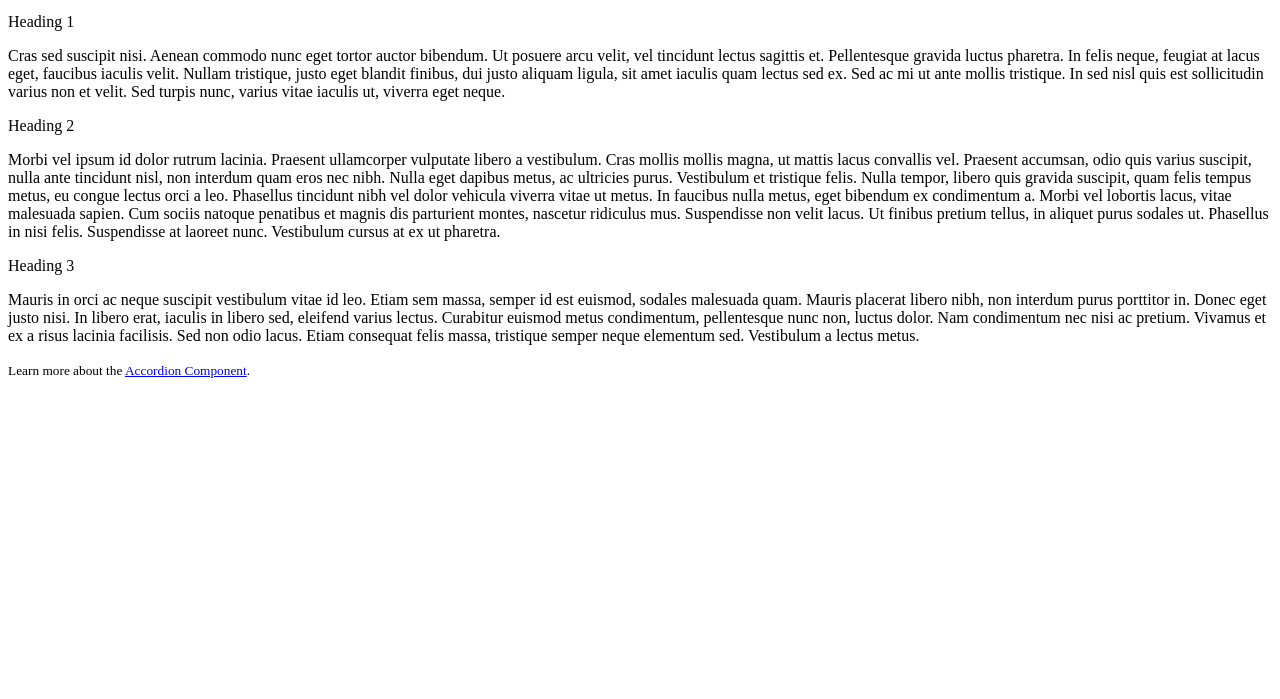
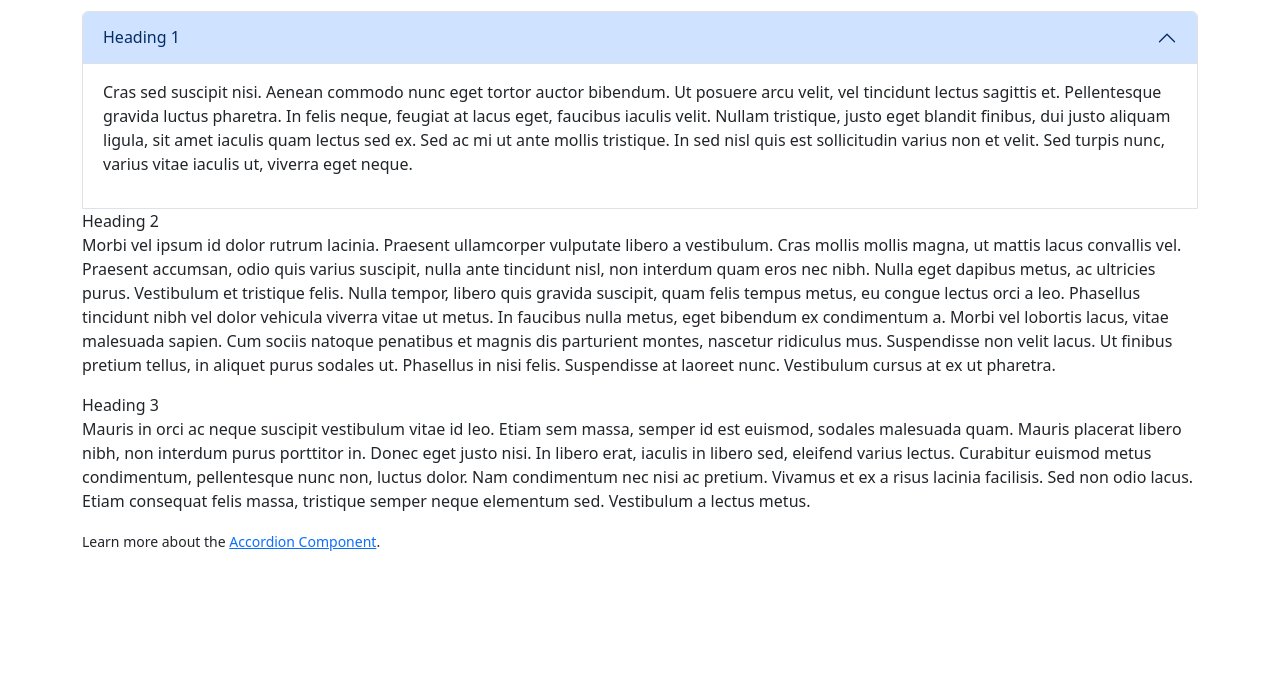
Before and after one commit to smccrindle/comp2081, a plain HTML site: page lesson-8/accordion.html in a window 1280 px wide. Shown: the part 101-800 px from the top of the page. Drawn offline with nearby package versions, Linux system fonts and the light colour scheme.

Commit message:
Added one accordion item

```diff
--- a/lesson-8/accordion.html
+++ b/lesson-8/accordion.html
@@ -6,40 +6,38 @@
 		<title>Collapse | Bootstrap</title>
 		<!-- Bootstrap -->
 		<!-- STEP 1: Link to the Bootstrap CSS using a Content Distribution Network (CDN) -->
-
-
-
+		<link href="https://cdn.jsdelivr.net/npm/bootstrap@5.3.2/dist/css/bootstrap.min.css" rel="stylesheet" integrity="sha384-T3c6CoIi6uLrA9TneNEoa7RxnatzjcDSCmG1MXxSR1GAsXEV/Dwwykc2MPK8M2HN" crossorigin="anonymous">
 	</head>
 	<body>
 <!-- STEP 3: Build a fluid or a fixed-width container for proper alignment and padding of content-->
-
+		<div class="container">
 <!-- STEP 4: Build out your basic page-level containers, HEADER, MAIN, and FOOTER -->
-
+			<header>
 				<h1 class="display-5">Accordion | Bootstrap</h1>
 				<p class="lead">Follow along as we build a Bootstrap Accordion component, using the required markup, attributes, and values.</p>
 				<!-- Bootstrap has some great typography features: https://getbootstrap.com/docs/4.0/content/typography/ -->
-
-
+			</header>
+			<main>
 <!-- STEP 5: Surround the entire collection of content with a DIV element to serve as the root for the accordion - use the "accordion" class and a suitable id -->
-
+				<div class="accordion" id="myAccordion">
 <!-- STEP 6: Create a SECTION element for each heading and content pair, by adding the "accordion-item" class -->
-
+					<section class="accordion-item">
 <!-- STEP 7: Identify the heading for each accordion item with an H2 element - include the class "accordion-header", a unique id for each -->
-
+						<h2 class="accordion-header" id="heading1">
 <!-- STEP 8: Inside the H2, add a BUTTON element with the type set to "button", the class "accordion-button", the data-bs-toggle attribute set to "collapse", the data-bs-target pointing to the id of the element to be collapsed -->
-							Heading 1
-
+							<button class="accordion-button" type="button" data-bs-toggle="collapse" data-bs-target="#collapse1">Heading 1</button>
+						</h2>
 <!-- STEP 9a: Surround each of the paragraphs with a DIV identifying them as the collapsible element with the class "accordion-collapse" and put it in the collapsed state with the class "collapse" - add the id "collapse1" -->
-
+						<div class="accordion-collapse collapse show" id="collapse1" data-bs-parent="#myAccordion">
 <!-- STEP 9b: Tie the collapsible DIV you just created above to the parent accordion element with the data-bs-parent attribute pointing to the id of the entire accordion widget (see STEP 5)-->
 <!-- STEP 10: Create another DIV element with the class "accordion-body", which surrounds the content itself (a P element in this case) -->
-
+							<div class="accordion-body">
 								<p>Cras sed suscipit nisi. Aenean commodo nunc eget tortor auctor bibendum. Ut posuere arcu velit, vel tincidunt lectus sagittis et. Pellentesque gravida luctus pharetra. In felis neque, feugiat at lacus eget, faucibus iaculis velit. Nullam tristique, justo eget blandit finibus, dui justo aliquam ligula, sit amet iaculis quam lectus sed ex. Sed ac mi ut ante mollis tristique. In sed nisl quis est sollicitudin varius non et velit. Sed turpis nunc, varius vitae iaculis ut, viverra eget neque.</p>
-
-
-
+							</div><!-- .accordion-body -->
+						</div><!-- .accordion-collapse -->
+					</section>
 <!-- STEP 11: Go ahead and build out the next two accordion sections with the markup, attributes and values you used above and see if you can get the entire widget to function properly -->
-
+					<section>
 
 							Heading 2
 
@@ -47,8 +45,8 @@
 
 								<p>Morbi vel ipsum id dolor rutrum lacinia. Praesent ullamcorper vulputate libero a vestibulum. Cras mollis mollis magna, ut mattis lacus convallis vel. Praesent accumsan, odio quis varius suscipit, nulla ante tincidunt nisl, non interdum quam eros nec nibh. Nulla eget dapibus metus, ac ultricies purus. Vestibulum et tristique felis. Nulla tempor, libero quis gravida suscipit, quam felis tempus metus, eu congue lectus orci a leo. Phasellus tincidunt nibh vel dolor vehicula viverra vitae ut metus. In faucibus nulla metus, eget bibendum ex condimentum a. Morbi vel lobortis lacus, vitae malesuada sapien. Cum sociis natoque penatibus et magnis dis parturient montes, nascetur ridiculus mus. Suspendisse non velit lacus. Ut finibus pretium tellus, in aliquet purus sodales ut. Phasellus in nisi felis. Suspendisse at laoreet nunc. Vestibulum cursus at ex ut pharetra.</p>
 
-
-
+					</section>
+					<section>
 
 
 							Heading 3
@@ -59,15 +57,14 @@
 
 
 
-
-
-
-
+				</div><!-- .accordion -->
+			</main>
+			<footer>
 				<p><small>Learn more about the <a href="https://getbootstrap.com/docs/5.2/components/accordion/" title="View the Bootstrap documentation for the Accordion Component">Accordion Component</a>.</small></p>
-
-
+			</footer>
+		</div><!-- .container -->
 		<!-- STEP 2: Attach the supporting JavaScript Libraries -->
-
+		<script src="https://cdn.jsdelivr.net/npm/bootstrap@5.3.2/dist/js/bootstrap.bundle.min.js" integrity="sha384-C6RzsynM9kWDrMNeT87bh95OGNyZPhcTNXj1NW7RuBCsyN/o0jlpcV8Qyq46cDfL" crossorigin="anonymous"></script>
 	</body>
 </html>
 <!-- STEP 12: Have one of the panels default to visible by adding the class, "show" to one of the .accordion-collapse DIV elements -->
```
